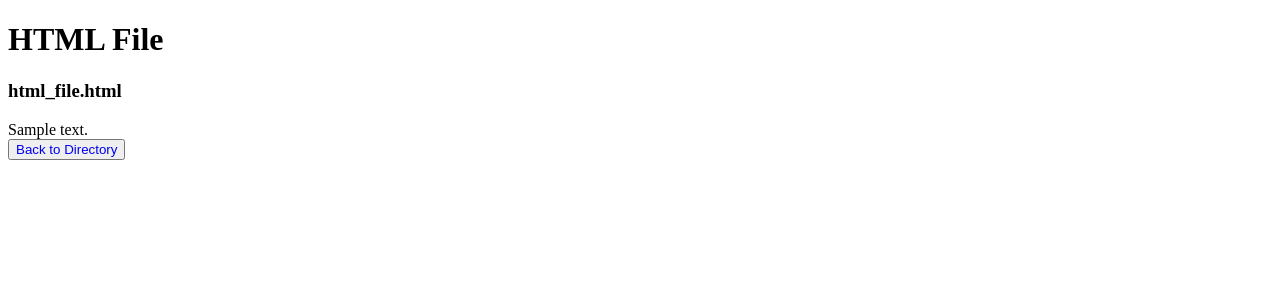
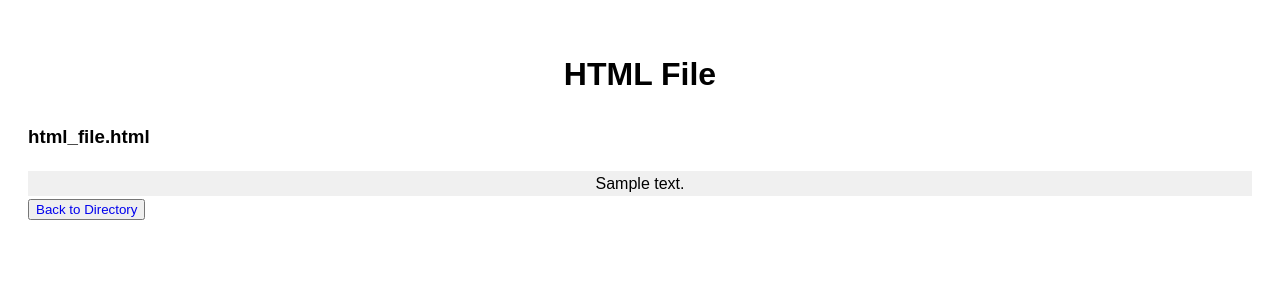
Before and after one commit to SatyaHimavanth/My-Local-Cloud, a Flask app: template templates/html_file.html in a window 1280 px wide. Shown: the top 300 px of the page. Run offline with Flask 3, Linux system fonts and the light colour scheme; the template is opened without the code that fills it: most values are stand-ins (such as "Sample title", 1, 10 or a date in 2020).

Commit message:
Update html_file.html

```diff
--- a/templates/html_file.html
+++ b/templates/html_file.html
@@ -3,6 +3,22 @@
 <head>
     <meta charset="UTF-8">
     <title>HTML File</title>
+    <style>
+        body {
+            font-family: Arial, sans-serif;
+            line-height: 1.6;
+            padding: 20px;
+        }
+        h1 {
+            text-align: center;
+        }
+        div{
+            display: flex;
+            justify-content: center;
+            align-items: center;
+            background-color: #f0f0f0;
+        }
+    </style>
 </head>
 <body>
     <h1>HTML File</h1>
```
